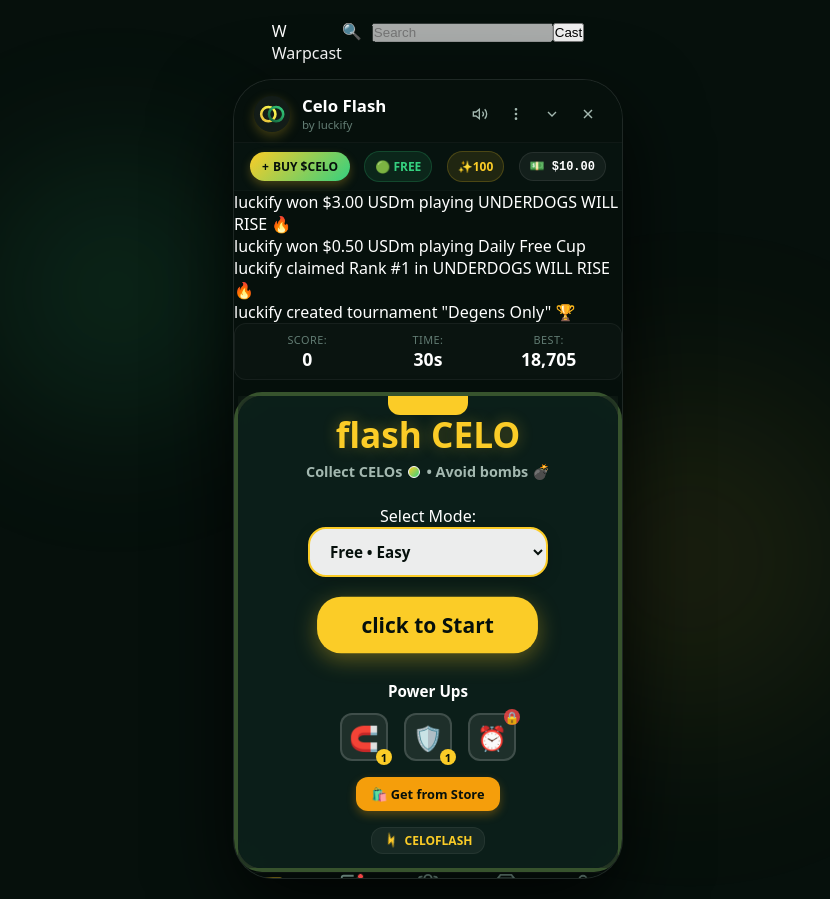
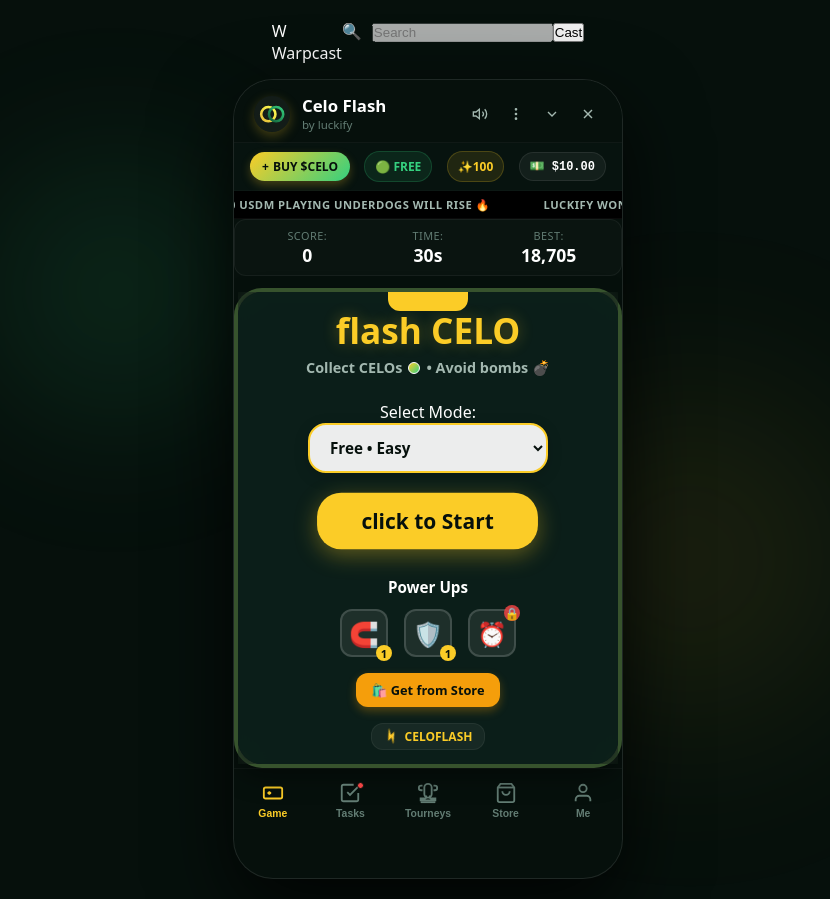
Before and after one commit to morelucks/celo-flash, a React (Vite) app: page / in a window 1280 px wide. Shown: the whole page, without its empty margins (212-1042 px from the left). Built offline with nearby package versions, Linux system fonts and the light colour scheme.

Commit message:
Fix TickerMarquee alignment and layout classes

```diff
--- a/src/components/TickerMarquee.jsx
+++ b/src/components/TickerMarquee.jsx
@@ -2,20 +2,12 @@
 
 export default function TickerMarquee() {
   return (
-    <div className="ticker-wrap">
-      <div className="ticker">
-        <div className="ticker__item">
-          <span className="ticker-dot"></span> luckify won $3.00 USDm playing UNDERDOGS WILL RISE 🔥
-        </div>
-        <div className="ticker__item">
-          <span className="ticker-dot"></span> luckify won $0.50 USDm playing Daily Free Cup
-        </div>
-        <div className="ticker__item">
-          <span className="ticker-dot"></span> luckify claimed Rank #1 in UNDERDOGS WILL RISE 🔥
-        </div>
-        <div className="ticker__item">
-          <span className="ticker-dot"></span> luckify created tournament "Degens Only" 🏆
-        </div>
+    <div className="ticker-marquee">
+      <div className="marquee-content">
+        <span><span className="ticker-dot"></span> luckify won $3.00 USDm playing UNDERDOGS WILL RISE 🔥</span>
+        <span><span className="ticker-dot"></span> luckify won $0.50 USDm playing Daily Free Cup</span>
+        <span><span className="ticker-dot"></span> luckify claimed Rank #1 in UNDERDOGS WILL RISE 🔥</span>
+        <span><span className="ticker-dot"></span> luckify created tournament "Degens Only" 🏆</span>
       </div>
     </div>
   );
```
